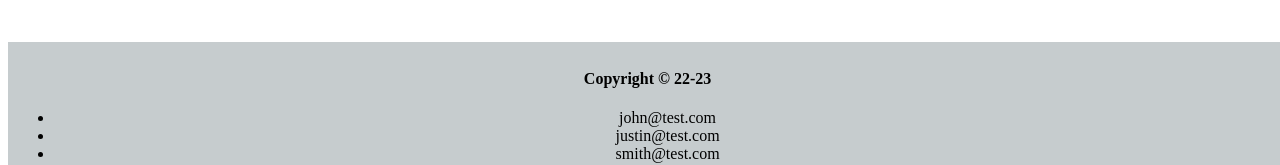
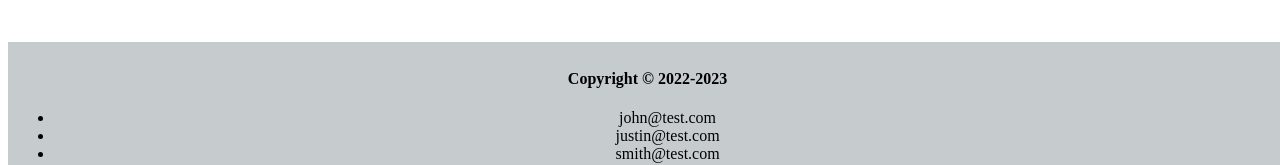
Before and after one commit to rashedulalam46/angular-service, an Angular app: page / in a window 1280 px wide. Shown: the part 615-780 px from the top of the page. Built offline with nearby package versions, Linux system fonts and the light colour scheme.

Commit message:
code change

```diff
--- a/src/app/app.module.ts
+++ b/src/app/app.module.ts
@@ -3,8 +3,6 @@ import { BrowserModule } from '@angular/platform-browser';
 
 import { AppComponent } from './app.component';
 import {FooterComponent} from './layout/footer/footer.component'
-
-
 
 @NgModule({
   declarations: [
--- a/src/app/layout/footer/footer.component.html
+++ b/src/app/layout/footer/footer.component.html
@@ -1,5 +1,5 @@
 <div class="footer">
-    <h4>Copyright © 22-23</h4>
+    <h4>Copyright © 2022-2023</h4>
     <ul>
         <li *ngFor="let user of Users">
             {{user.email}}
```
